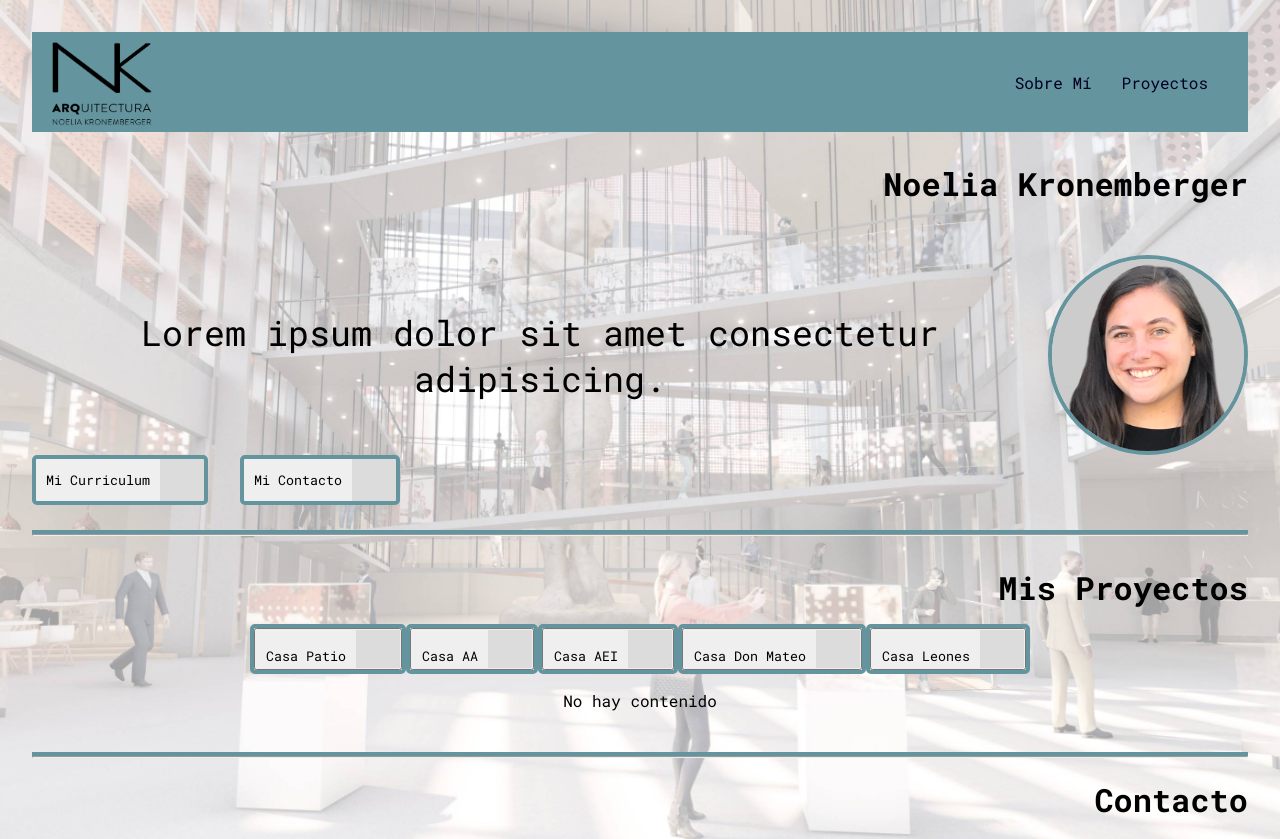
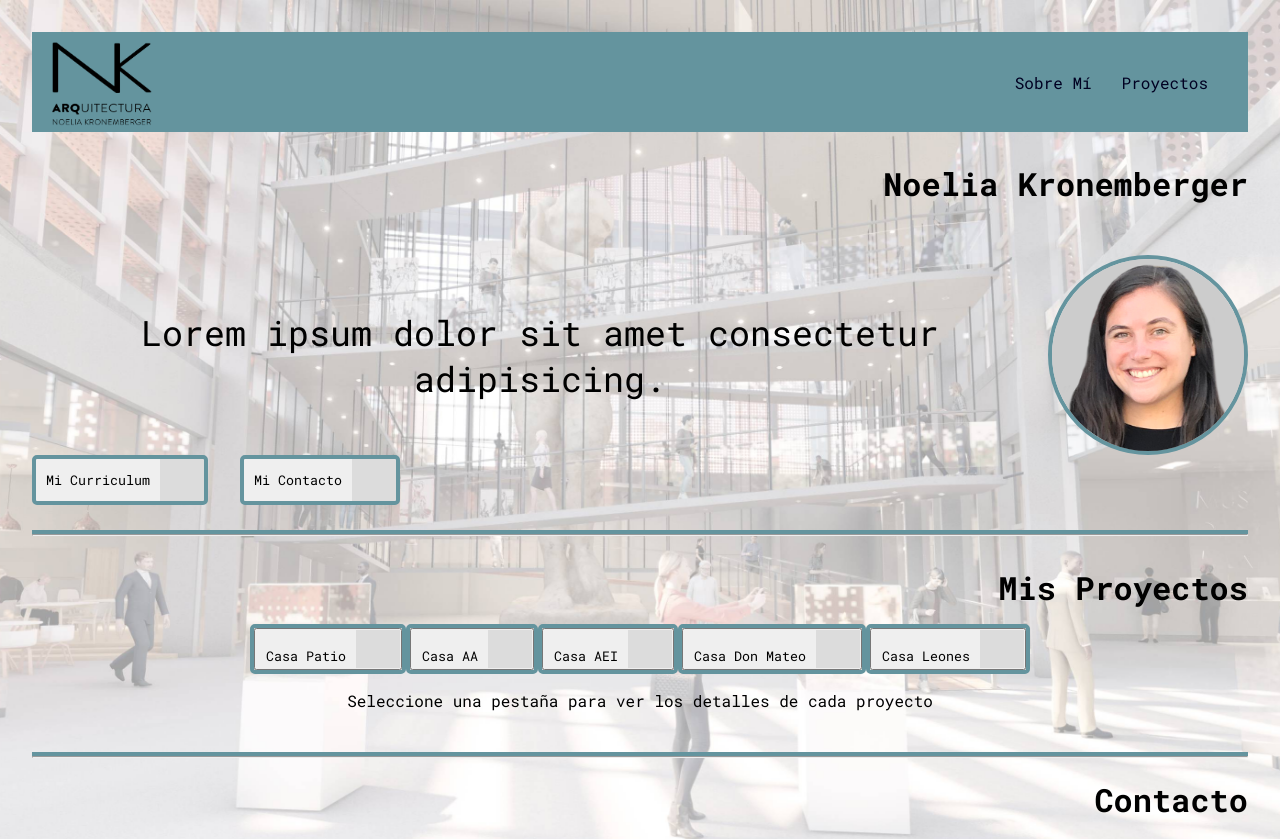
Before and after one commit to nujovich/noeliak-arq, a React (Vite) app: page / in a window 1280 px wide. Shown: the top 839 px of the page. Built offline with nearby package versions, Linux system fonts and the light colour scheme; some icons are missing.

Commit message:
Changes for tabs view

```diff
--- a/src/components/ProjectsTabView.jsx
+++ b/src/components/ProjectsTabView.jsx
@@ -34,7 +34,7 @@ export const ProjectsTabView = ({title, projects = []}) => {
                     }
                 </div>
             }
-                <div className='project-content'>{project.id === 0 ? "Seleccione una pestaña para ver los detalles de cada proyecto" :
+                <div className='project-content'>{activeTabIndex === 0 ? "Seleccione una pestaña para ver los detalles de cada proyecto" :
                            project.id === 1 ? project.descripcion : "No hay contenido"}</div>
             </div>
         </section>
```
